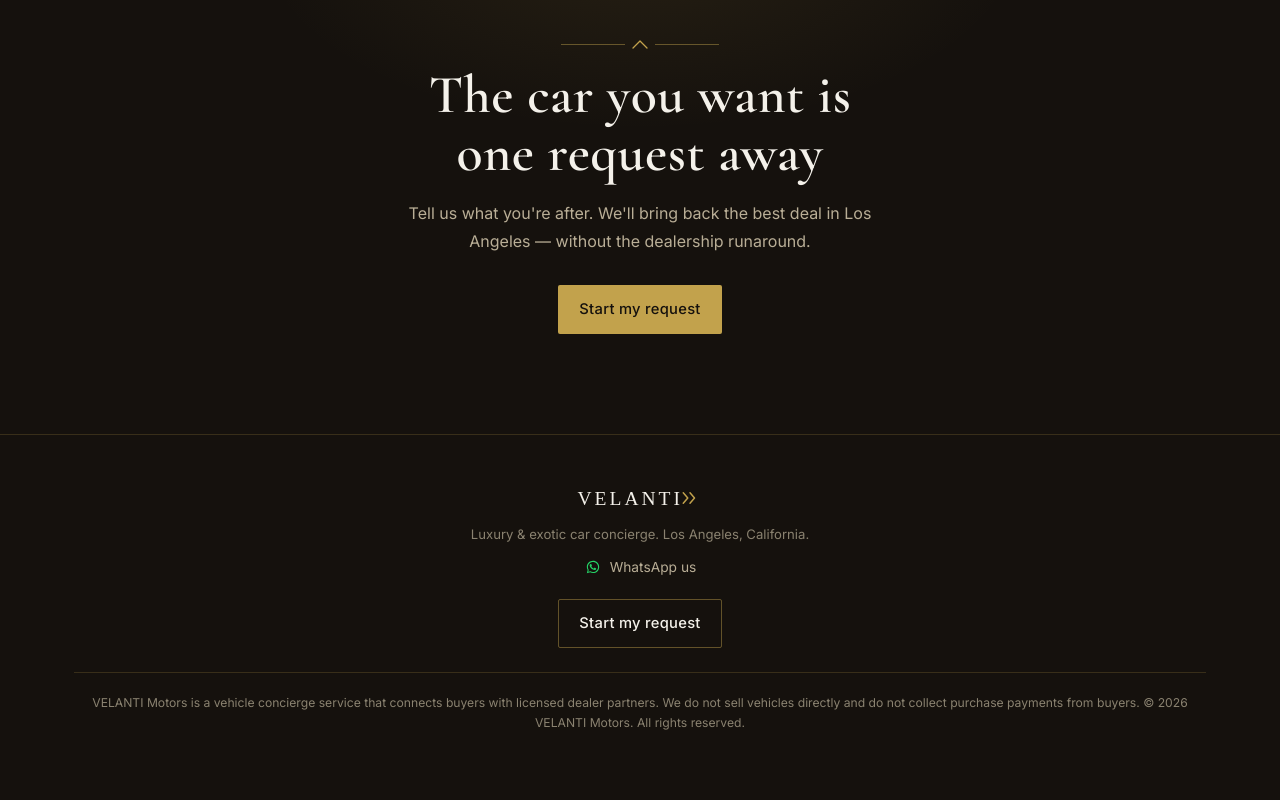
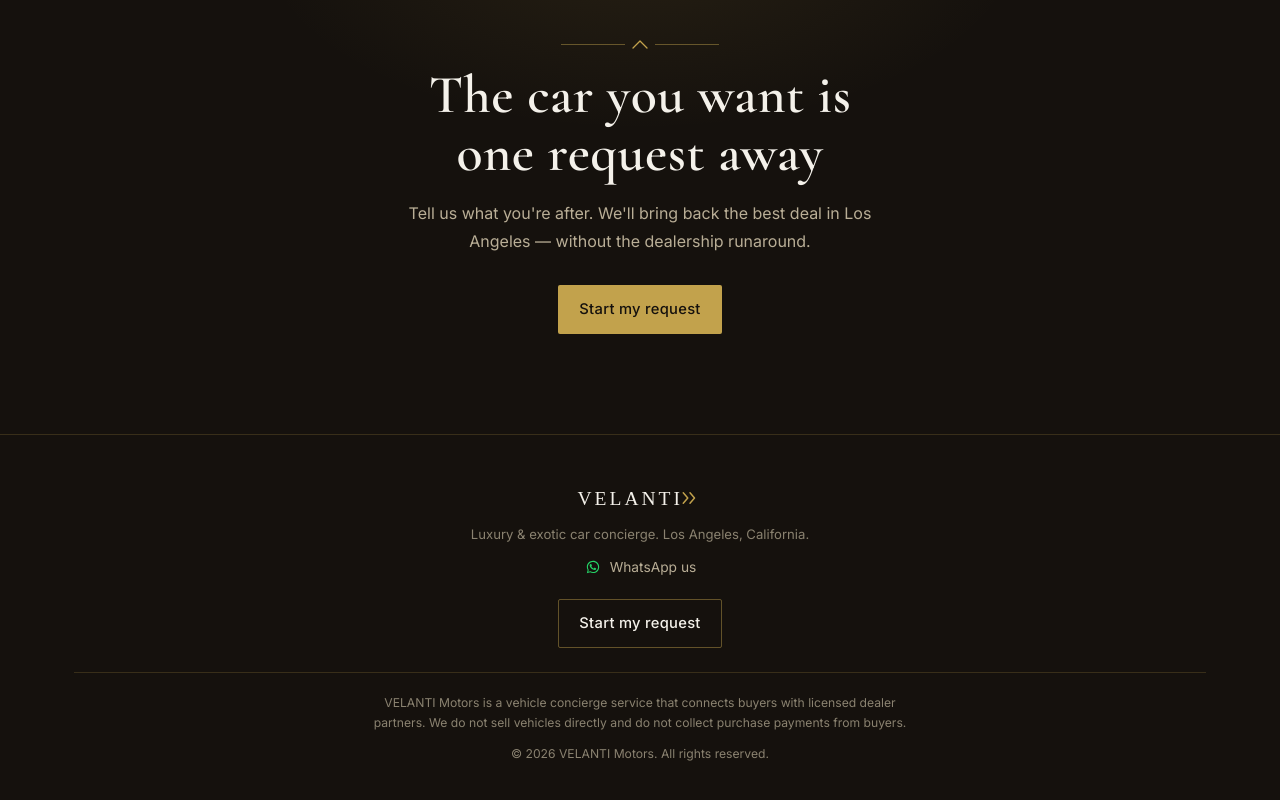
Before and after one commit to sezeryildirir/Velanti, a plain HTML site: page index.html in a window 1280 px wide. Shown: the part 4035-4835 px from the top of the page. Before the commit the page ends 4807 px from the top, so only its background shows below. Drawn offline with nearby package versions, Linux system fonts and the light colour scheme.

Commit message:
Update legal section with new paragraph structure

```diff
--- a/index.html
+++ b/index.html
@@ -138,6 +138,8 @@
   .foot > div{display:flex;flex-direction:column;align-items:center;gap:10px}
   .foot p{font-size:.82rem;color:var(--dim);max-width:48ch;margin-top:0}
   .legal{font-size:.76rem;color:var(--dim);text-align:center;margin-top:24px;border-top:1px solid var(--line);padding-top:20px;line-height:1.6}
+  .legal p{margin:0 auto;max-width:72ch}
+  .legal .copy{margin-top:12px}
 
   .wa{position:fixed;right:22px;bottom:22px;z-index:60;width:58px;height:58px;border-radius:50%;background:#25D366;display:flex;align-items:center;justify-content:center;box-shadow:0 8px 24px rgba(0,0,0,.45);transition:transform .18s ease}
   .wa:hover{transform:scale(1.06)}
@@ -436,8 +438,8 @@
       <a href="#request" class="btn btn-ghost">Start my request</a>
     </div>
     <div class="legal">
-      VELANTI Motors is a vehicle concierge service that connects buyers with licensed dealer partners. We do not sell vehicles directly and do not collect purchase payments from buyers.
-      © 2026 VELANTI Motors. All rights reserved.
+      <p>VELANTI Motors is a vehicle concierge service that connects buyers with licensed dealer partners. We do not sell vehicles directly and do not collect purchase payments from buyers.</p>
+      <p class="copy">© 2026 VELANTI Motors. All rights reserved.</p>
     </div>
   </div>
 </footer>
```
